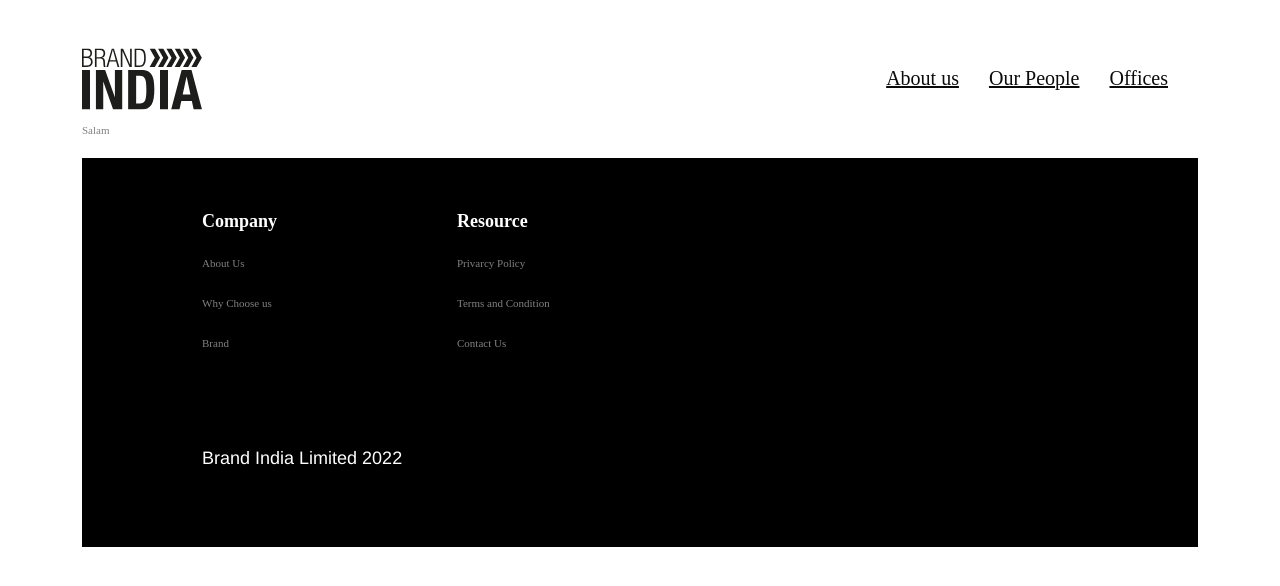
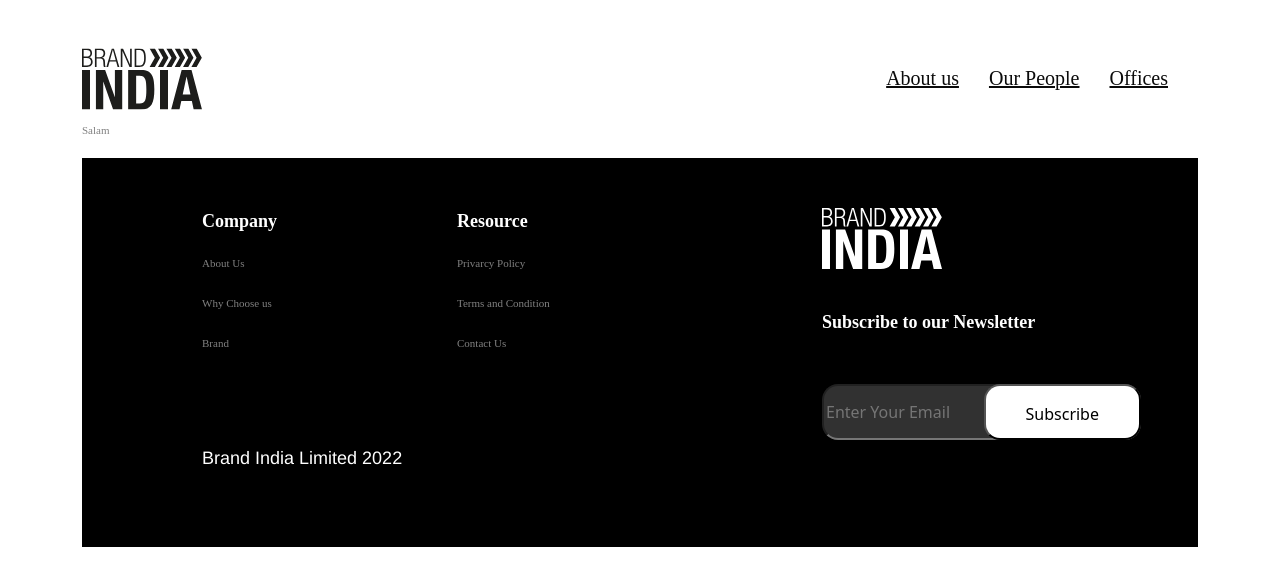
Before and after one commit to ilkiinz/Brand-India, a React (Create React App) app: page /about in a window 1280 px wide. Shown: the top 586 px of the page. Built offline with nearby package versions, Linux system fonts and the light colour scheme.

Commit message:
second commit

```diff
--- a/src/Footer.css
+++ b/src/Footer.css
@@ -1,6 +1,7 @@
-.footer{
+.footer {
     box-sizing: border-box;
     background-color: black;
+    display: flex;
     width: 100%px;
     height: 389px;
     flex-shrink: 0;
@@ -8,16 +9,17 @@
     padding-top: 50px;
 }
 
-.first-word{
+.first-word {
     color: #FFF;
     font-size: 18px;
     font-style: normal;
     font-weight: 600;
-line-height: 150%; /* 27px */
+    line-height: 150%;
+    /* 27px */
     text-transform: capitalize;
 }
 
-p{
+p {
     color: grey;
     font-family: Euclid Circular B;
     font-size: 11px;
@@ -25,33 +27,75 @@
     line-height: 24px;
 }
 
-.footer-block1{
-    float:left;
-				width:100px;
-				height:150px;
+.footer-block1 {
+    float: left;
+    width: 100px;
+    height: 150px;
     margin-right: 90px;
 }
 
-.footer-block2{
-    float:left;
-				width:100px;
-				height:150px;
+.footer-block2 {
+    float: left;
+    width: 100px;
+    height: 150px;
     margin-left: 65px;
 }
 
-.footer-block3{
-    width:200px;
-				height:50px;
+.footer-block3 {
+    width: 200px;
+    height: 50px;
 }
 
-.about-brand{
+.about-brand {
     width: 301.158px;
-    color:white;
+    color: white;
     font-family: 'Franklin Gothic Medium', 'Arial Narrow', Arial, sans-serif;
     font-size: 18px;
     font-style: normal;
     font-weight: 60;
-line-height:  27px;
+    line-height: 27px;
     text-transform: capitalize;
     padding-top: 237px;
 }
+
+.main-footer-right {
+    margin-left: 265px;
+}
+
+.subscribe {
+    margin-top: 40px;
+    color: #FFF;
+    font-family: Euclid Circular B;
+    font-size: 18px;
+    font-style: normal;
+    font-weight: 600;
+    line-height: 150%;
+    /* 27px */
+}
+
+input {
+    position: relative;
+    border-radius: 16px;
+    background: #313131;
+    width: 319px;
+    height: 56px;
+    flex-shrink: 0;
+}
+
+.input-container button {
+    display: inline-flex;
+    position: absolute;
+    padding: 16px 40px;
+    align-items: flex-start;
+    gap: 10px;
+    border-radius: 16px;
+    background: white;
+    top: 0;
+    right: 0;
+    height: 100%;
+}
+
+.input-container {
+    position: relative;
+    margin-top: 48px;
+}
--- a/src/Footer.js
+++ b/src/Footer.js
@@ -29,6 +29,16 @@
 
             </div>
 
+            <div className="main-footer-right">
+                <img src={logo2} alt="logo" />
+                <p className="subscribe">Subscribe to our Newsletter</p>
+
+                <div className="input-container">
+                    <input type="text" placeholder="Enter Your Email" />
+                    <button>Subscribe</button>
+                </div>
+
+            </div>
 
 
         </div>
```
Lines whose indentation alone changed are shown as unchanged.
